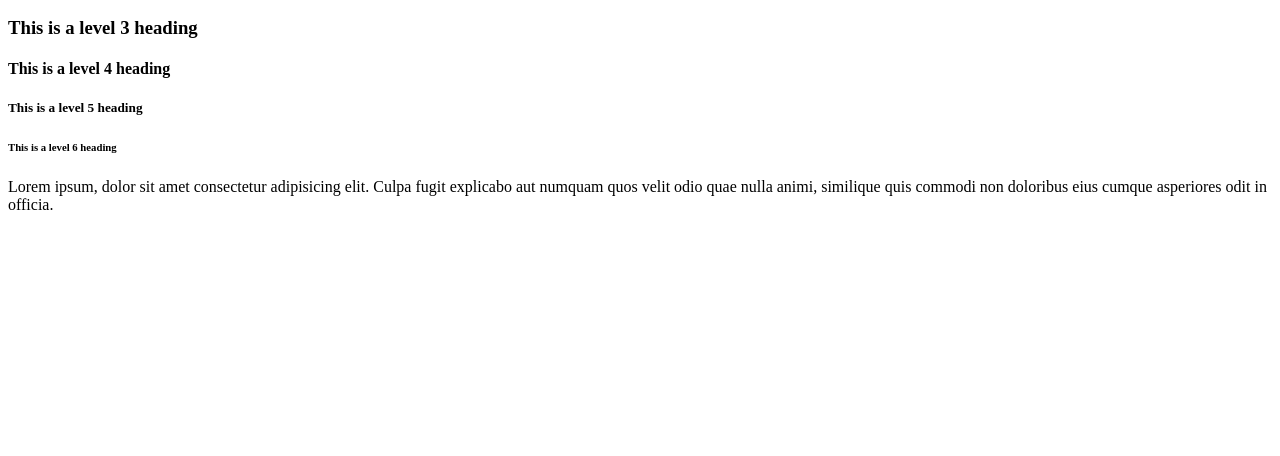
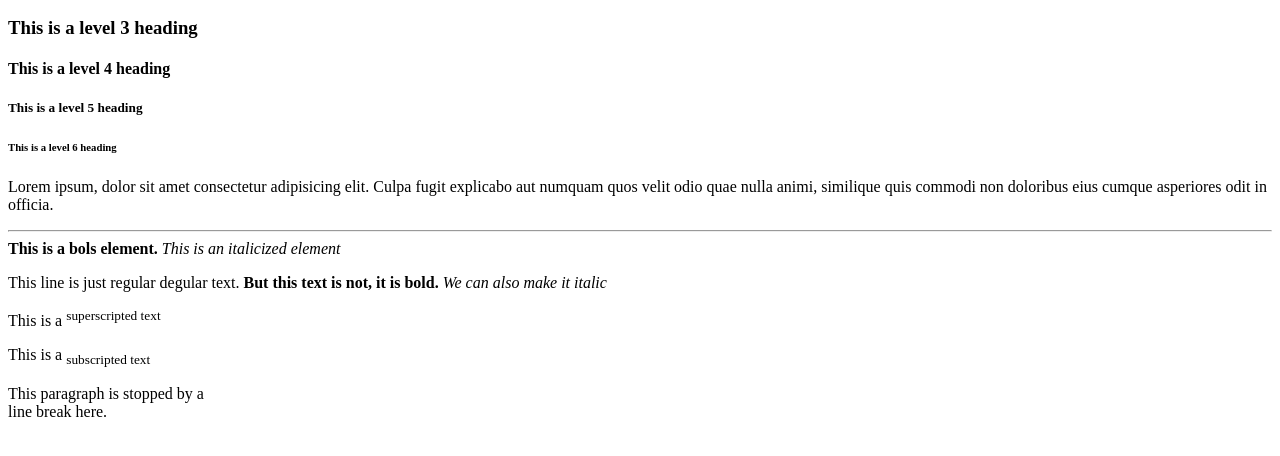
Before and after one commit to andrearam011/andrearam011.github.io, a plain HTML site: page 01-basic-html-elements/index.html in a window 1280 px wide. Shown: the part 110-566 px from the top of the page. Drawn offline with Linux system fonts and the light colour scheme.

Commit message:
Basic HTML Elements Demo Complete

```diff
--- a/01-basic-html-elements/index.html
+++ b/01-basic-html-elements/index.html
@@ -14,9 +14,21 @@
        <h5>This is a level 5 heading</h5>
        <h6>This is a level 6 heading</h6>
        <p>
-        Lorem ipsum, dolor sit amet consectetur adipisicing elit. Culpa fugit
-        explicabo aut numquam quos velit odio quae nulla animi, similique quis
-        commodi non doloribus eius cumque asperiores odit in officia.
+            Lorem ipsum, dolor sit amet consectetur adipisicing elit. Culpa
+            fugit explicabo aut numquam quos velit odio quae nulla animi,
+            similique quis commodi non doloribus eius cumque asperiores odit
+            in officia.
        </p>
+       <hr>
+       <b>This is a bols element.</b>
+       <i>This is an italicized element</i>
+       <P>
+            This line is just regular degular text.
+            <b> But this text is not, it is bold.</b>
+            <i> We can also make it italic</i>
+       </P>
+       <p>This is a <sup> superscripted text</sup></p>
+       <p>This is a <sub> subscripted text</sub></p>
+       <p> This paragraph is stopped by a <br> line break here.</p>
     </body>
 </html>
```
